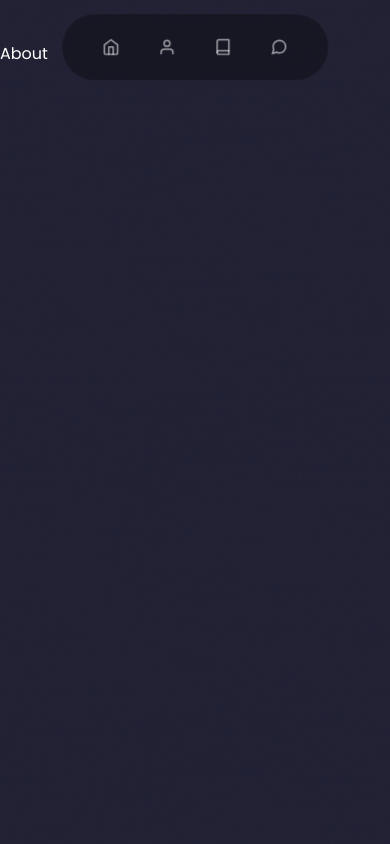
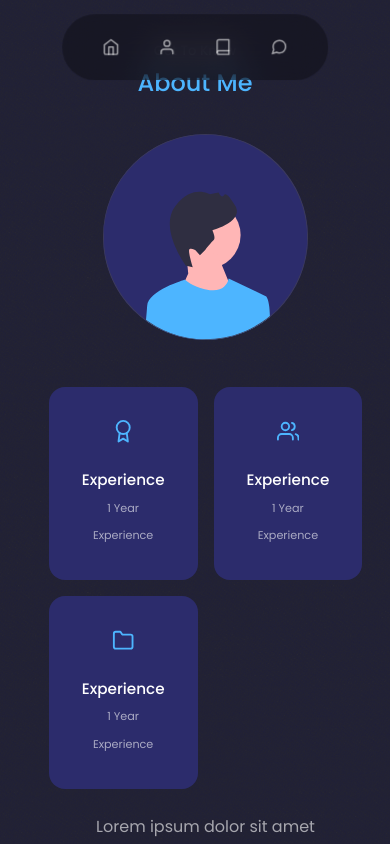
Before and after one commit to Cam-Bloom/Portfolio-Website, a React (Vite) app in the folder portfolio-website/: page / in a window 390 px wide. Shown: the part 900-1744 px from the top of the page. Built offline with nearby package versions, Linux system fonts and the light colour scheme.

Commit message:
About Section V1 Completed

```diff
--- a/portfolio-website/src/App.css
+++ b/portfolio-website/src/App.css
@@ -96,6 +96,85 @@ nav a.active{
     color: var(--colour--white);
 }
 
+/* ABOUT */
+#about{
+    height: auto;
+    /* min-height: 75vh; */
+
+}
+
+.about__container{
+   display: grid;
+   grid-template-columns: 35% 50%;
+   gap: 15%;
+}
+
+.about__me{
+    width: 100%;
+    aspect-ratio: 1/1;
+    border-radius: 50%;
+    border: 1px solid var(--colour-primary);
+    box-sizing: border-box;
+    /* linear-gradient(45deg, transparent, var(--colour-primary), transparent); */
+
+    display: grid;
+    place-items: center;
+}
+
+.about__me-image {
+    width: 102%;
+    background-color: var(--colour-bg-varient);
+    border-radius: 50%;
+    overflow: hidden;
+
+    transition: var(--transition);
+}
+
+.about__me-image:hover{
+    transform: translate(1rem, 1rem) rotate(8deg);
+}
+
+.about__cards {
+    display: grid;
+    grid-template-columns: repeat(3, 1fr);
+    gap: 1.5rem
+}
+
+.about__card {
+    background-color: var(--colour-bg-varient);
+    border: 1px solid transparent;
+    border-radius: 1rem;
+    padding: 2rem;
+    text-align: center;
+    transition: var(--transition);
+}
+
+.about__card:hover{
+    background-color: transparent;
+    border-color: var(--colour-primary);
+    cursor: default;
+}
+
+.about__icon {
+    color: var(--colour-primary);
+    font-size: 1.4rem;
+    margin-bottom: 1rem;
+}
+
+.about__card h5 {
+    font-size: 0.95rem;
+}
+
+.about__card small {
+    font-size: 0.7rem;
+    color: var(--colour-light);
+}
+
+.about__content p {
+    margin: 2rem 0 2.6rem;
+    color: var(--colour-light);
+}
+
 /* PORTFOLIO */
 
 .portfolio__container{
@@ -103,13 +182,13 @@ nav a.active{
     grid-template-columns: repeat(3, 1fr);
     gap: 2.5rem;
 }
-
 .portfolio__item{
     background: var(--colour-bg-varient);
     border-radius: 2rem;
     border: 1px solid transparent;
     transition: var(--transition);
 }
+
 
 .portfolio__item:hover{
     border-color: var(--colour-primary-varient);
@@ -169,20 +248,65 @@ nav a.active{
         height: 68vh;
     }
 
-    .portfolio__container{
-        grid-template-columns: 1fr 1fr;
-        gap: 1.2rem;
+    .header__socials{
+        display: none;
     }
-}
 
-@media screen and (max-width: 1024px){
+    .about__container{
+        grid-template-columns: 1fr;
+        gap: 0;
+    }
+
+    .about__me{
+        width: 50%;
+        margin: 2rem auto 4rem;
+    }
+
+    .about__content p {
+        margin: 1rem 0  1.5rem;
+    }
+
     .portfolio__container{
         grid-template-columns: 1fr 1fr;
         gap: 1.2rem;
     }
 
+    #portfolio{
+        height: auto;
+    }
+}
+
+@media screen and (max-width: 1024px){
     header{
         height: 100vh;
+    }
+
+
+    .portfolio__container{
+        grid-template-columns: 1fr 1fr;
+        gap: 1.2rem;
+    }
+
+    .about__container{
+        grid-template-columns: 1fr;
+        gap: 0;
+    }
+
+    .about__content{
+        text-align: center;
+    }
+
+    .about__me{
+        width: 50%;
+        margin: 2rem auto 4rem;
+    }
+
+    .about__content p {
+        margin: 1rem 0  1.5rem;
+    }
+
+    #portfolio{
+        height: auto;
     }
 }
 
@@ -195,8 +319,30 @@ nav a.active{
         display: none;
     }
 
+    .about__me{
+        width: 65%;
+        margin: 0 auto 3rem;
+    }
+
+    .about__cards{
+        grid-template-columns: 1fr 1fr;
+        gap: 1rem;
+    }
+
+    .about__content{
+        text-align: center;
+    }
+
+    .about__content p {
+        margin: 1.5rem 0;
+    }
+
     .portfolio__container{
         grid-template-columns: 1fr;
         gap: 1rem;
     }
+
+    #portfolio{
+        height: auto;
+    }
 }
--- a/portfolio-website/src/components/About.jsx
+++ b/portfolio-website/src/components/About.jsx
@@ -1,6 +1,47 @@
+import {FiAward, FiUsers, FiFolder } from 'react-icons/fi'
+import profilePic from '../assets/profilePic.svg'
+
+
 const About = () => {
   return (
-    <section id = "about">About</section>
+    <section id = "about">
+      <h5>Get To Know</h5>
+      <h2>About Me</h2>
+
+      <div className="container about__container">
+        <div className="about__me">
+            <img className='about__me-image' src={profilePic} alt="Profile Picture" />
+        </div>
+
+        <div className="about__content">
+            <div className="about__cards">
+
+              <article className='about__card'>
+                <FiAward className='about__icon'/>
+                <h5>Experience</h5>
+                <small>1 Year Experience</small>
+              </article>
+
+
+              <article className='about__card'>
+                <FiUsers className='about__icon'/>
+                <h5>Experience</h5>
+                <small>1 Year Experience</small>
+              </article>
+
+              <article className='about__card'>
+                <FiFolder className='about__icon'/>
+                <h5>Experience</h5>
+                <small>1 Year Experience</small>
+              </article>
+            </div>
+            <p>Lorem ipsum dolor sit amet consectetur adipisicing elit. Asperiores error aliqm dolor sit amet consectetur adipisicing elit. Asperiores error aliqm dolor sit amet consectetur adipisicing elit. Asperiores error aliqm dolor sit amet consectetur adipisicing elit. Asperiores error aliquam illo dolorum omnis. Earum quia nulla, ducimus quam autem alias, cum veritatis dicta sit perferendis minus fugit labore aliquid.
+            </p>
+
+            <a href='#contact' className=' btn btn-primary'> Let's Talk</a>
+        </div>
+      </div>
+    </section>
   )
 }
 
--- a/portfolio-website/src/components/Header.jsx
+++ b/portfolio-website/src/components/Header.jsx
@@ -9,7 +9,7 @@ const Header = () => {
         <div className="container header__container">
             <h5>Hello I'm</h5>
             <h1>Cameron</h1>
-            <h5 className="text-light">Full-Stack Developer</h5>
+            <h5 className="text-light">Junior Full-Stack Developer</h5>
             <CTA></CTA>
             <HeaderSocials></HeaderSocials>
 
```
Also changed, not shown: portfolio-website/src/assets/profilePic.svg (added).
